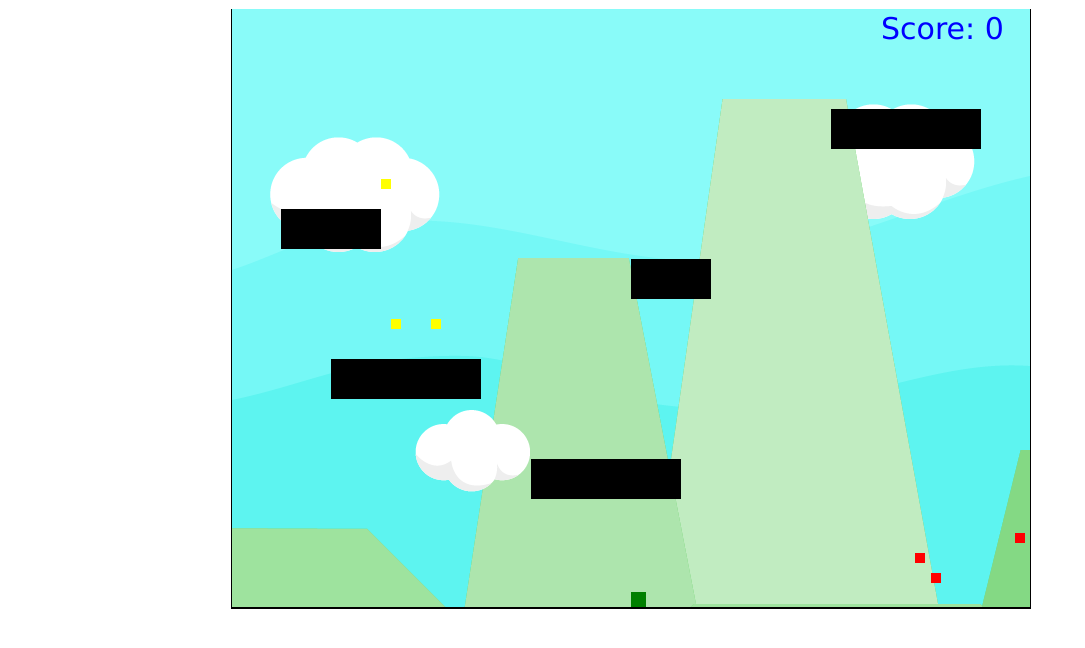
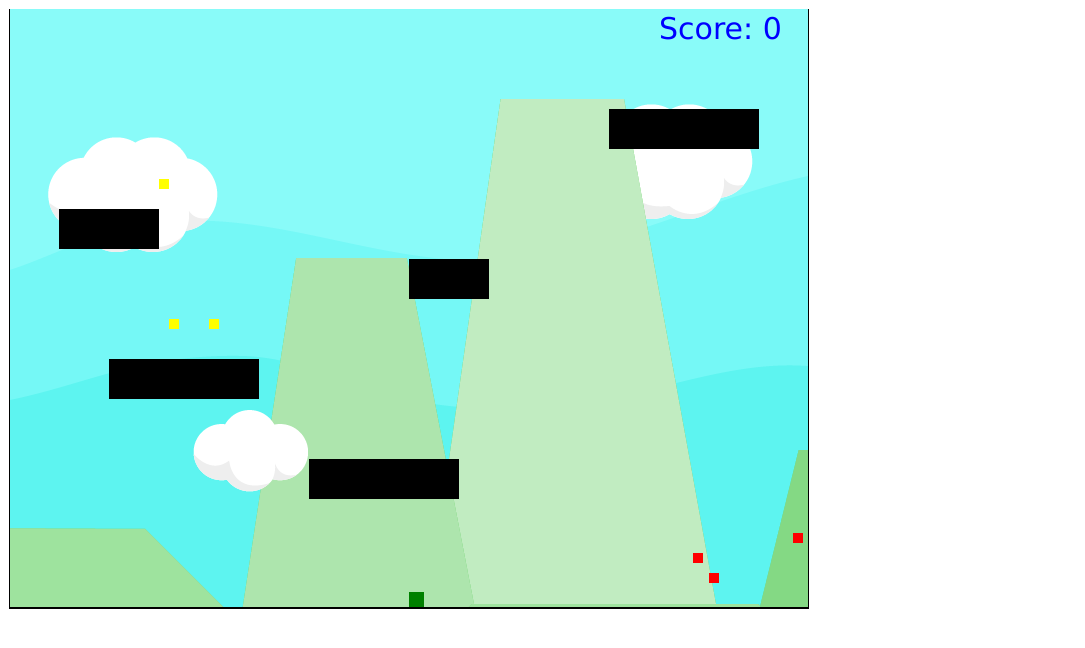
Before and after one commit to 2gdbklkr2/platformer, a plain HTML site: page index.html in a window 1280 px wide. Shown: the whole page, without its empty margins (0-1085 px from the left). Drawn offline with Linux system fonts and the light colour scheme.

Commit message:
Update index.html

```diff
--- a/index.html
+++ b/index.html
@@ -5,7 +5,7 @@
     <meta charset='utf-8'>
     <style>
     	body{
-    	   margin-left:18%;
+    	   margin-left:10%
     	   margin-right:10%;
     	}
     	#canvas{
```
